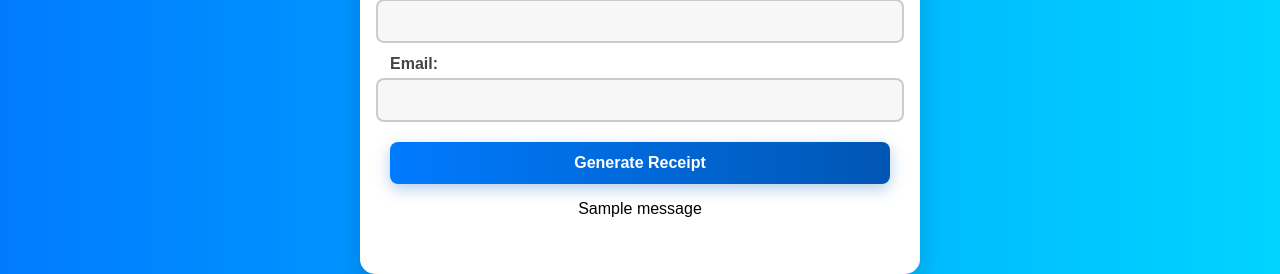
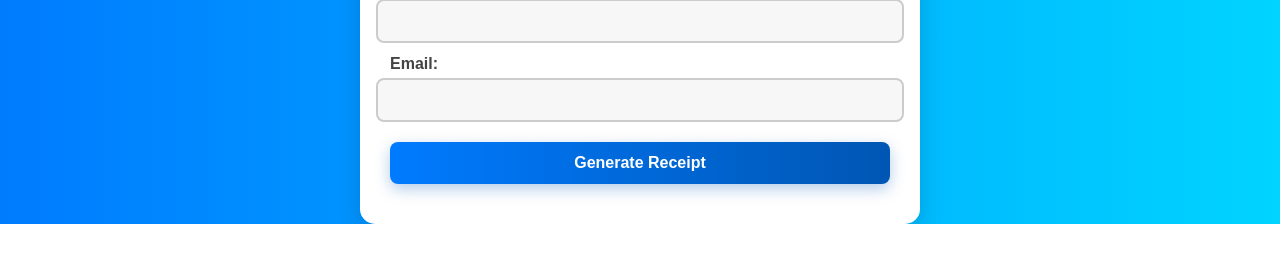
Before and after one commit to lukajela/Receipt-generator, a Python web app: template templates/index.html in a window 1280 px wide. Shown: the part 978-1252 px from the top of the page. After the commit the page ends 1202 px from the top, so only its background shows below. Run offline with Jinja, Linux system fonts and the light colour scheme; the template is opened without the code that fills it: most values are stand-ins (such as "Sample title", 1, 10 or a date in 2020); one stand-in notice (Sample message) is shown.

Commit message:
Update index.html

```diff
--- a/templates/index.html
+++ b/templates/index.html
@@ -55,13 +55,6 @@
             <button type="submit">Generate Receipt</button>
         </form>
 
-        {% with messages = get_flashed_messages(with_categories=true) %}
-            {% if messages %}
-                {% for category, message in messages %}
-                    <p class="{{ category }}">{{ message }}</p>
-                {% endfor %}
-            {% endif %}
-        {% endwith %}
     </div>
 </body>
 </html>
```
